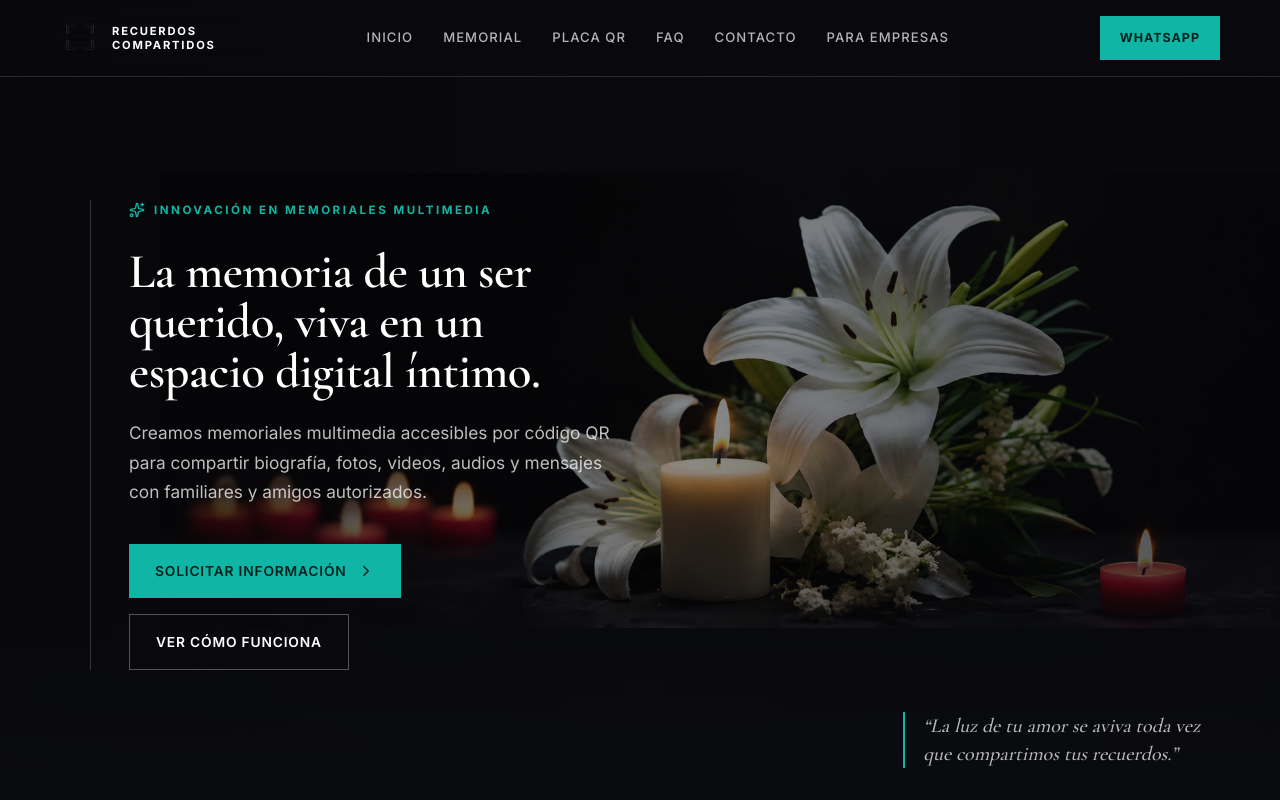
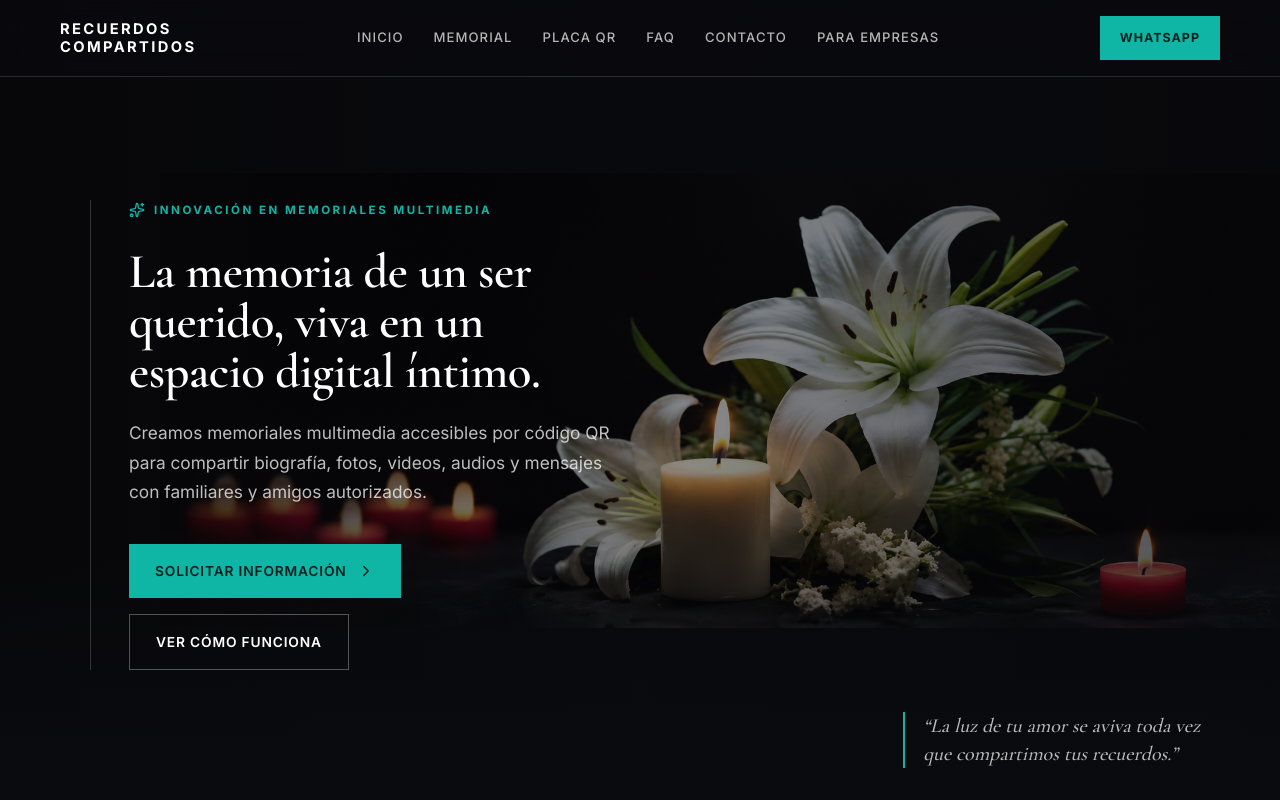
Before and after one commit to Guillemuhana/recuerdos-compartidos, a React (Vite) app: page / in a window 1280 px wide. Shown: the top 800 px of the page. Built offline with nearby package versions, Linux system fonts and the light colour scheme.

Commit message:
Header: quitar logo, dejar solo texto Recuerdos Compartidos mas grande

```diff
--- a/src/main.jsx
+++ b/src/main.jsx
@@ -26,7 +26,6 @@ function App() {
 function Header() {
   return <header className="header">
     <a className="brand" href="#inicio">
-      <img src="/assets/logo.png" alt="Recuerdos Compartidos" />
       <span>Recuerdos<br/>Compartidos</span>
     </a>
     <nav>
--- a/src/styles.css
+++ b/src/styles.css
@@ -51,7 +51,7 @@ img{max-width:100%;display:block}
 
 /* ---------- Header ---------- */
 .header{position:fixed;top:0;left:0;width:100%;z-index:50;display:flex;align-items:center;justify-content:space-between;padding:16px clamp(20px,5vw,60px);background:rgba(10,11,15,.72);backdrop-filter:blur(16px);border-bottom:1px solid var(--line-dark)}
-.brand{display:flex;align-items:center;gap:12px;color:#fff;font-weight:700;letter-spacing:.16em;text-transform:uppercase;font-size:.7rem;line-height:1.25}
+.brand{display:flex;align-items:center;gap:12px;color:#fff;font-weight:700;letter-spacing:.16em;text-transform:uppercase;font-size:.92rem;line-height:1.25}
 .brand img{width:40px;height:40px;border-radius:0;object-fit:contain}
 .header nav{display:flex;gap:30px;color:rgba(255,255,255,.7);font-size:.82rem;font-weight:500;text-transform:uppercase;letter-spacing:.08em}
 .header nav a{position:relative;padding:4px 0;transition:color .3s}
```
